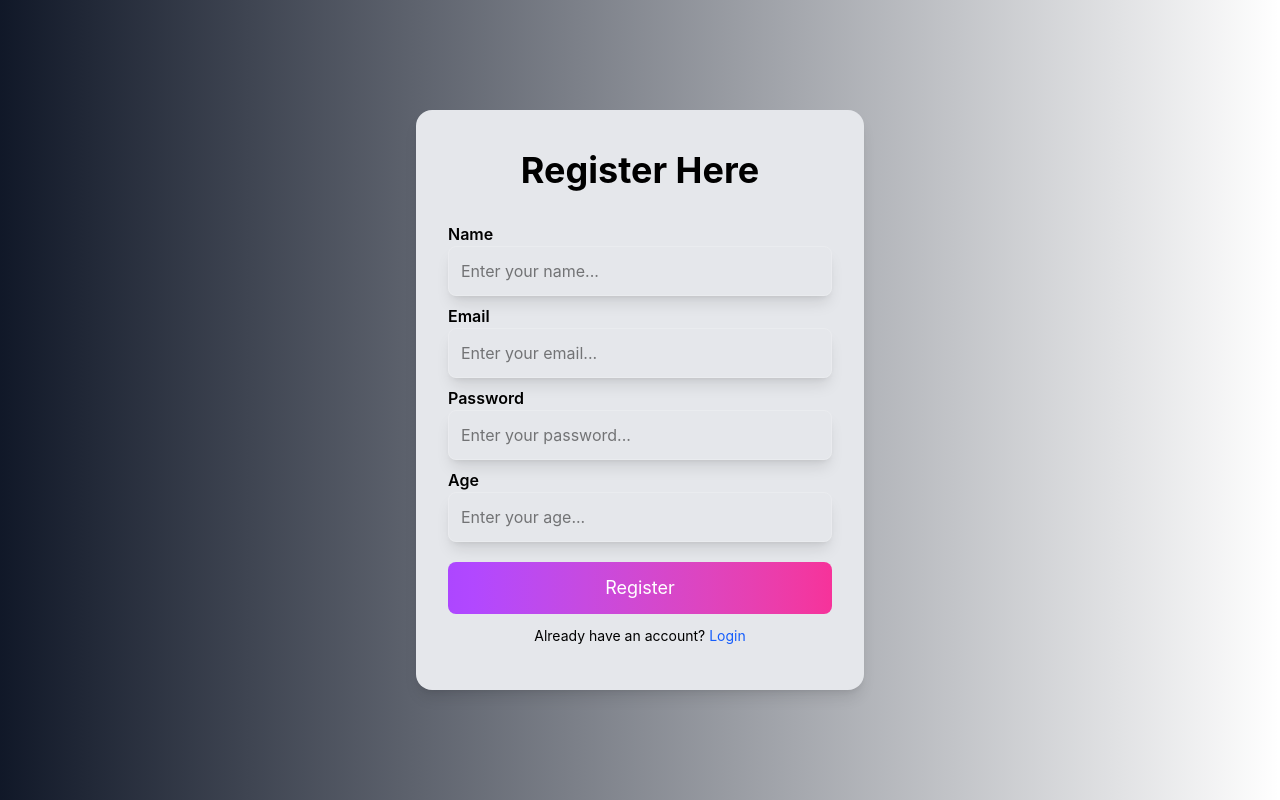
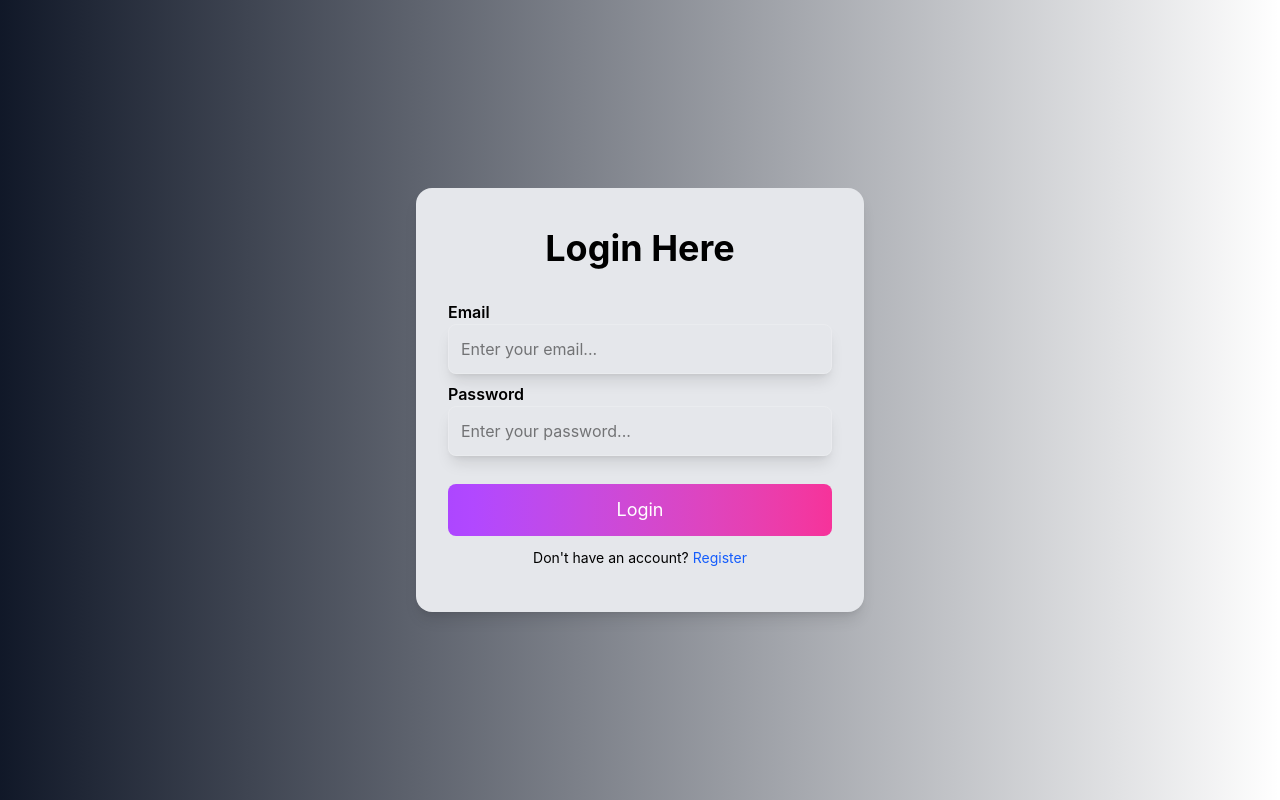
Before and after one commit to JeetsibeshSahoo/Practice-Experience, a React app in the folder Week1/Day1/frontend/: page /login in a window 1280 px wide. Built offline with nearby package versions, Linux system fonts and the light colour scheme; the HTML template or start-up script is replaced by a standard one.

Commit message:
add changes in Login

```diff
--- a/Week1/Day1/frontend/src/App.jsx
+++ b/Week1/Day1/frontend/src/App.jsx
@@ -2,13 +2,21 @@ import { BrowserRouter, Route, Routes } from "react-router-dom"
 import Dashboard from "./pages/Dashboard"
 import Register from "./pages/Register"
 import Login from "./pages/Login"
+import ProtectedRoute from "./components/ProtectedRoute"
 
 function App() {
 
   return (
     <BrowserRouter>
       <Routes>
-        <Route path="/" element={<Dashboard />} />
+        <Route
+        path="/"
+        element={
+          <ProtectedRoute>
+            <Dashboard />
+          </ProtectedRoute>
+        }
+        />
         <Route path="/login" element={<Login />} />
         <Route path="/register" element={<Register />} />
       </Routes>
--- a/Week1/Day1/frontend/src/components/ProtectedRoute.jsx
+++ b/Week1/Day1/frontend/src/components/ProtectedRoute.jsx
@@ -0,0 +1,16 @@
+import React from 'react'
+import { useSelector } from 'react-redux'
+import { Navigate } from 'react-router-dom';
+
+const ProtectedRoute = ({ children }) => {
+
+    const { user } = useSelector((state) => state.auth);
+
+    if (!user) {
+        return <Navigate to={"/login"} />
+    }
+
+  return children;
+}
+
+export default ProtectedRoute;
--- a/Week1/Day1/frontend/src/pages/Dashboard.jsx
+++ b/Week1/Day1/frontend/src/pages/Dashboard.jsx
@@ -1,9 +1,9 @@
-import React from 'react'
+import React from 'react';
 
 function Dashboard() {
   return (
     <div>
-
+      <h1>Welcome to Dashboard 🚀</h1>
     </div>
   )
 }
--- a/Week1/Day1/frontend/src/pages/Login.jsx
+++ b/Week1/Day1/frontend/src/pages/Login.jsx
@@ -1,18 +1,16 @@
 import React, { useState } from 'react';
 import { useDispatch, useSelector } from "react-redux";
 import { useNavigate } from 'react-router-dom';
-import { register } from '../features/auth/authSlice';
+import { login } from '../features/auth/authSlice';
 
-const Register = () => {
+const Login = () => {
 
     const dispatch = useDispatch();
     const { isLoading, error } = useSelector((state) => state.auth);
 
     const [formData, setFormData] = useState({
-        name : "",
         email : "",
-        password : "",
-        age : ""
+        password : ""
     });
     const navigate = useNavigate();
 
@@ -26,9 +24,9 @@ const Register = () => {
     const handleSubmit = async (e) => {
         e.preventDefault();
 
-        const result = await dispatch(register(formData));
+        const result = await dispatch(login(formData));
         if(result.meta.requestStatus === "fulfilled") {
-            navigate("/login");
+            navigate("/");
         }
     };
 
@@ -36,18 +34,10 @@ const Register = () => {
     <div className='min-h-screen flex items-center justify-center bg-gradient-to-r from-gray-900'>
         <div className='bg-gray-200 p-8 rounded-2xl justify-center shadow-lg w-full max-w-md '>
             <h2 className='text-4xl font-bold mb-6 text-center p-2'>
-                Register Here
+                Login Here
             </h2>
 
             <form onSubmit={handleSubmit}>
-                <label className='text-md font-semibold'>Name</label>
-                <input
-                name='name'
-                placeholder='Enter your name...'
-                type="text"
-                onChange={handleChange}
-                className='w-full p-3 border border-white/20 shadow-lg rounded-lg mb-2'
-                />
                 <label className='text-md font-semibold'>Email</label>
                 <input
                 name='email'
@@ -64,18 +54,10 @@ const Register = () => {
                 onChange={handleChange}
                 className='w-full p-3 border border-white/20 rounded-lg shadow-lg mb-2'
                 />
-                <label className='text-md font-semibold'>Age</label>
-                <input
-                name='age'
-                placeholder='Enter your age...'
-                type="number"
-                onChange={handleChange}
-                className='w-full p-3 border border-white/20 rounded-lg shadow-lg'
-                />
 
                 <div className='mt-5'>
                     <button type='submit' className='w-full bg-gradient-to-r from-purple-500 to-pink-500 text-white p-3 rounded-lg hover:scale-95 transition cursor-pointer text-lg'>
-                        {isLoading ? "Creating..." : "Register"}
+                        {isLoading ? "Logging in..." : "Login"}
                     </button>
                     {
                         error && (
@@ -86,14 +68,13 @@ const Register = () => {
                     }
                 </div>
             </form>
-
             <p className="text-center m-3 text-sm">
-                    Already have an account?{" "}
+                    Don't have an account?{" "}
                     <span
                         className="text-blue-600 hover:text-blue-800 cursor-pointer"
-                        onClick={() => navigate("/login")}
+                        onClick={() => navigate("/register")}
                     >
-                        Login
+                        Register
                     </span>
                 </p>
 
@@ -102,4 +83,4 @@ const Register = () => {
   )
 }
 
-export default Register
+export default Login;
```
